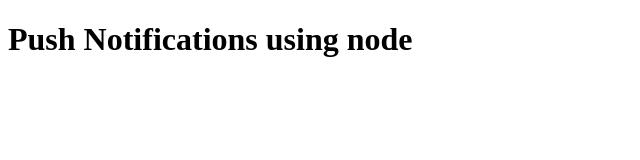
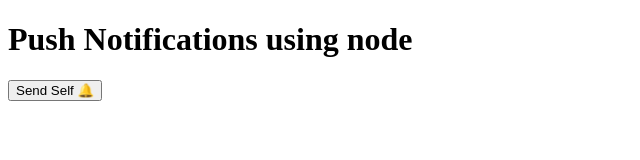
Before and after one commit to karthik-livekumon/web-push, a website: page client/index.html in a window 1280 px wide. Shown: the whole page, without its empty margins (0-640 px from the left). Drawn offline with Linux system fonts and the light colour scheme.

Commit message:
fix: send self notification

```diff
--- a/client/client.js
+++ b/client/client.js
@@ -1,6 +1,14 @@
-const getId =  async ()=> {
-    let data = await window.OneSignal.getUserId()
-    console.log(data)
-}
-
-getId()
+const sendNotification = async () => {
+	let data = await window.OneSignal.getUserId();
+	fetch('https://onesignal.com/api/v1/notifications', {
+		method: 'POST',
+		body: JSON.stringify({
+			app_id: 'cf3dfb9a-f44e-4ec1-86c5-b36647660810',
+			contents: { en: 'Teacher is On Leave' },
+			include_player_ids: [data],
+			isAnyWeb: true,
+			headings: { en: 'Message From Livesloka' },
+			url: 'https://livesloka-web-push.herokuapp.com?_osp=do_not_open',
+		}),
+	});
+};
--- a/client/index.html
+++ b/client/index.html
@@ -22,6 +22,9 @@
 	</head>
 	<body>
 		<h1>Push Notifications using node</h1>
+        <button onclick="sendNotification()" >
+            Send Self 🔔
+        </button>
 	</body>
     <script src="./client.js"></script>
 </html>
```
